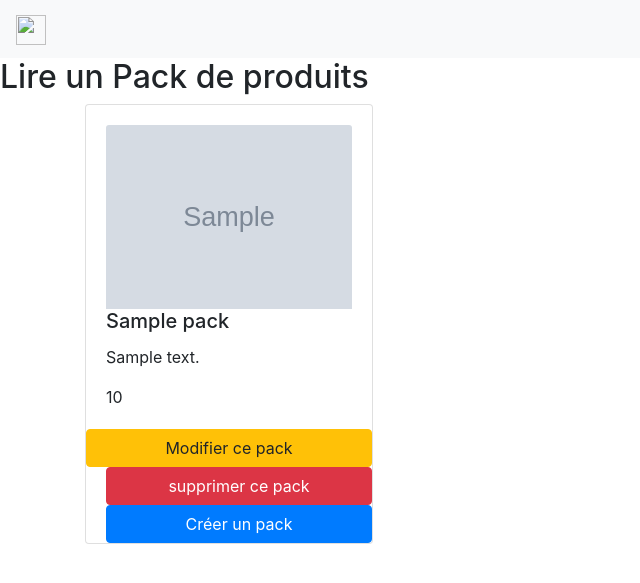
After one commit to Marvinmaz/pack-nique, a Symfony app: template templates/pack/readPack.html.twig in a window 1280 px wide. The commit adds this page. Shown: the top 583 px of the page, without its empty margins (0-640 px from the left). Run offline with Twig, Linux system fonts and the light colour scheme; the template is opened without the code that fills it: most values are stand-ins (such as "Sample title", 1, 10 or a date in 2020); grey boxes marked "Sample" are stand-in pictures; some libraries are stand-ins or nearby versions.

Commit message:
CRUD pack  en cours

```diff
--- a/config/services.yaml
+++ b/config/services.yaml
@@ -4,6 +4,7 @@
 # Put parameters here that don't need to change on each machine where the app is deployed
 # https://symfony.com/doc/current/best_practices.html#use-parameters-for-application-configuration
 parameters:
+    images : '%kernel.project_dir%/public/uploads/images'
 
 services:
     # default configuration for services in *this* file
--- a/src/Entity/Pack.php
+++ b/src/Entity/Pack.php
@@ -53,7 +53,8 @@ class Pack {
      * @ORM\Column(type="array")
      */
     private $categories;
-    const STANDARD_CATEGORIES = ['vegan', 'végétarien', 'halal', 'anniversaire', 'réunion', 'pique-nique', 'duo', 'romantique', 'soirée', 'bbq'];
+    const STANDARD_CATEGORIES = [
+        'vegan' => 'vegan', 'végétarien' => 'végétarien', 'halal' => 'halal', 'anniversaire' => 'anniversaire', 'réunion' => 'réunion', 'pique-nique' => 'pique-nique', 'duo' => 'duo', 'romantique' => 'romantique', 'soirée' => 'soirée', 'bbq' => 'bbq'];
 
 
     /**
--- a/templates/pack/createPack.html.twig
+++ b/templates/pack/createPack.html.twig
@@ -13,7 +13,7 @@
                     {{ form_row(form.name) }}
                     {{ form_row(form.picture) }}
                     {{ form_row(form.price) }}
-                    {{ form_row(form.category) }}
+                    {{ form_row(form.categories) }}
                     {{ form_row(form.content) }}
                     <button type="submit" class="btn btn-primary">Créer le pack</button>
                 {{ form_end(form) }}
--- /dev/null
+++ b/templates/pack/readPack.html.twig
@@ -0,0 +1,28 @@
+{% extends 'base.html.twig' %}
+{% block body %}
+    {{ parent() }}
+
+    {% set route = app.request.get("_route") %}
+
+    <h2> Lire un Pack de produits</h2>
+
+
+
+
+    <div class="container">
+        <div class="card" style="width: 18rem">
+                {% for pack in packs %}
+                    <div class="card-body">
+                        <img src="/uploads/images/{{ pack.picture }}" class="card-img-top" alt="...">
+                        <h5 class="card-title">{{ pack.name }}</h5>
+                        <p class="card-text">{{ pack.content }}</p>
+                        <p class="card-text">{{ pack.price }}</p>
+                    </div>
+                        <a href="/pack/updatePack/{{ pack.id }}" class="card-link btn btn-warning">Modifier ce pack</a>
+                        <a href="/pack/deletePack/{{ pack.id }}" class="card-link btn btn-danger">supprimer ce pack</a>
+                        <a href="/pack/createPack/{{ liste.id }}" class="card-link btn btn-primary">Créer un pack</a>
+                    </div>
+                {% endfor %}
+        </div>
+    </div>
+{% endblock %}
```
Also changed, not shown: src/Controller/PackController.php (+5 -4 lines), src/Form/PackType.php (+8 -3 lines), 1 other file.
